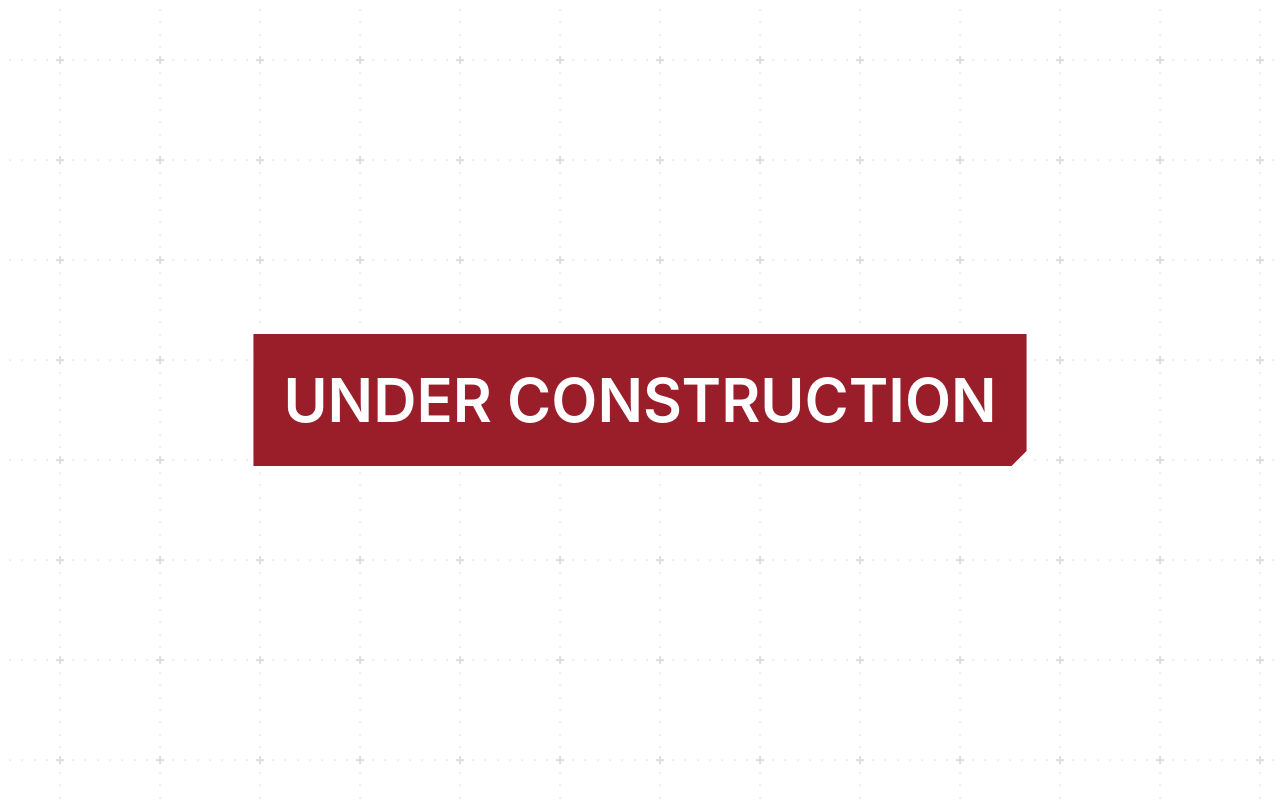
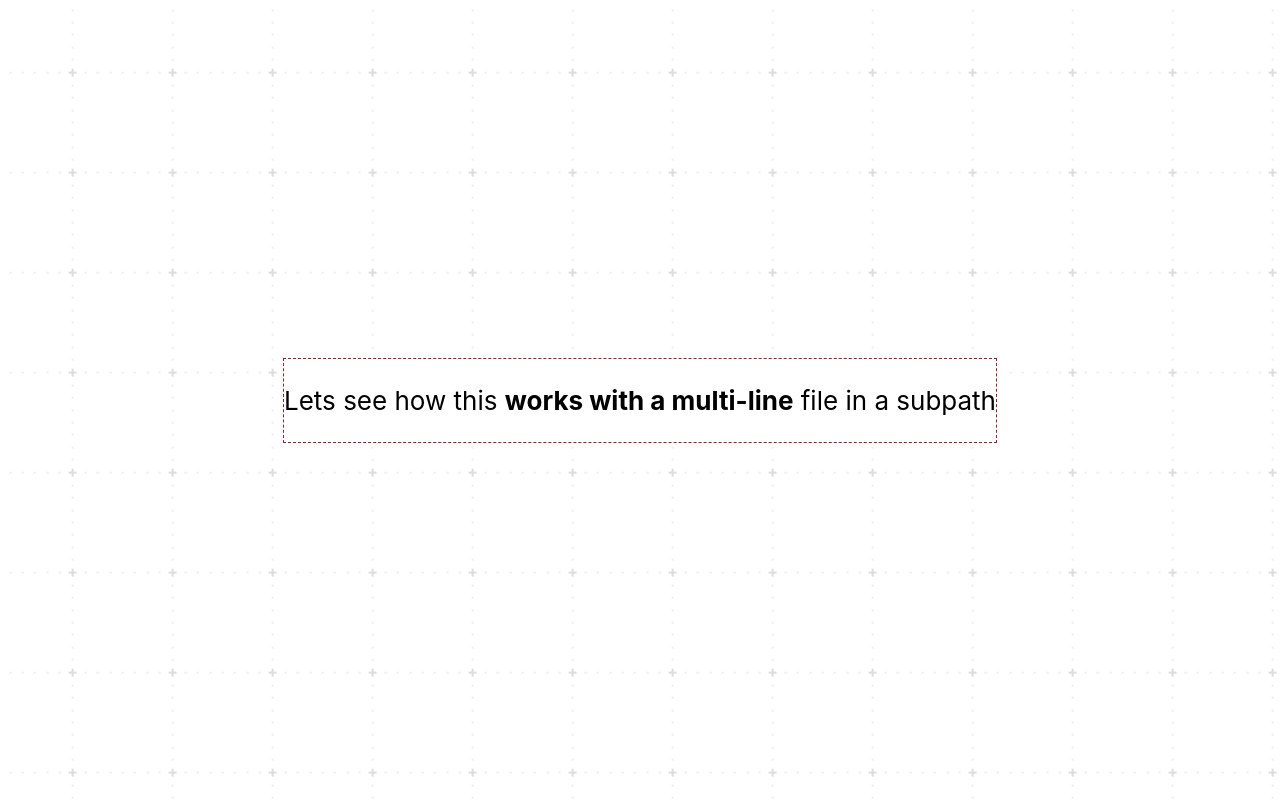
Before and after one commit to nrfq/react-omninet, a React (Create React App) app: page / in a window 1280 px wide. Built offline with nearby package versions, Linux system fonts and the light colour scheme.

Commit message:
update some styling

```diff
--- a/src/App.tsx
+++ b/src/App.tsx
@@ -6,15 +6,19 @@ import Grid from "./assets/background-grid.png";
 
 const page = "subfile";
 
+const WIP_MODE = false;
+
 function App() {
 
   const [markdown, setMarkdown] = useState("");
 
-  // useEffect(() => {
-  //   fetch(`${page}.md`, { headers: { 'Content-Type': 'text/markdown', 'Accept': 'text/markdown' } })
-  //     .then((res) => res.text())
-  //     .then((text) => { console.log("text", text); setMarkdown(text) });
-  // }, [page]);
+  useEffect(() => {
+    if (!WIP_MODE) {
+      fetch(`markdown/${page}.md`, {headers: {'Content-Type': 'text/markdown', 'Accept': 'text/markdown'}})
+        .then((res) => res.text())
+        .then((text) => setMarkdown(text));
+    }
+  }, [page]);
 
   return (
     <div
@@ -29,7 +33,10 @@ function App() {
       }}
     >
       <header className="App-header">
-        <CautionTape text={"Under Construction"}/>
+        {WIP_MODE
+          ? <CautionTape text={"Under Construction"}/>
+          : <Article text={markdown}/>
+        }
       </header>
     </div>
   );
--- a/src/components/Article.tsx
+++ b/src/components/Article.tsx
@@ -4,7 +4,9 @@ import Markdown from "react-markdown";
 function Article({ text }: { text:string }) {
 
   return (
-    <Markdown children={text}/>
+    <div style={{ backgroundColor: "white", border: "1px dashed #991e2a", color: "black" }}>
+      <Markdown children={text}/>
+    </div>
   )
 }
 
```
Also changed, not shown: public/markdown/subfile.md (renamed from public/subfile.md), 1 other file (tests, documents, lock files or other folders).
